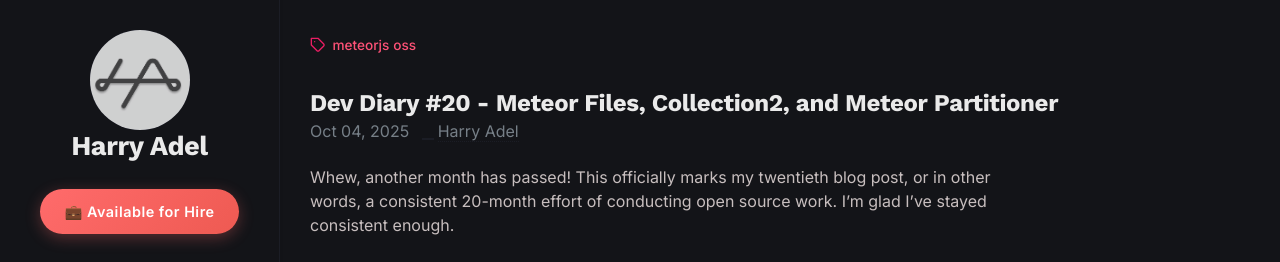
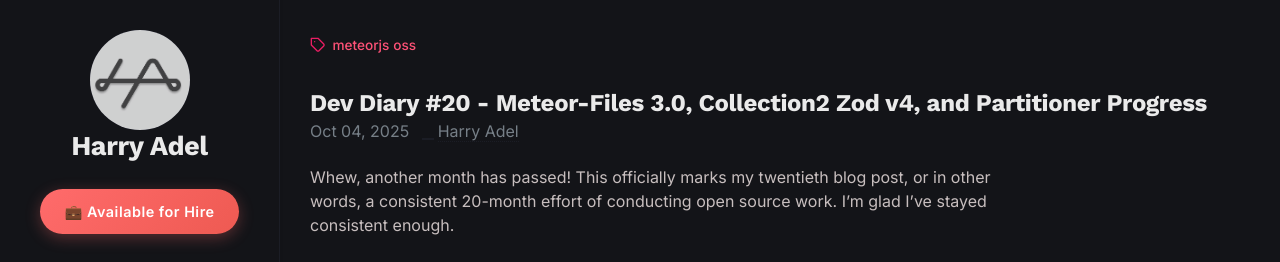
Before and after one commit to harryadel/harryadel.github.io, a Jekyll site: the page built from _posts/2025-10-4-dev-diary-20.md, in a window 1280 px wide and 1274 px high, cut to the strip 0-262 px from the top of the window. Built offline with Jekyll 4.4.1, drawn with Linux system fonts in a browser that asks for light colours.

Commit message:
Update title of Dev Diary #20 to reflect Meteor-Files 3.0, Collection2 Zod v4, and Partitioner Progress

```diff
--- a/_posts/2025-10-4-dev-diary-20.md
+++ b/_posts/2025-10-4-dev-diary-20.md
@@ -1,6 +1,6 @@
 ---
 layout: post
-title: "Dev Diary #20 - Meteor Files, Collection2, and Meteor Partitioner"
+title: "Dev Diary #20 - Meteor-Files 3.0, Collection2 Zod v4, and Partitioner Progress"
 date: 2025-10-04
 tags: [meteorjs, oss]
 ---
```
